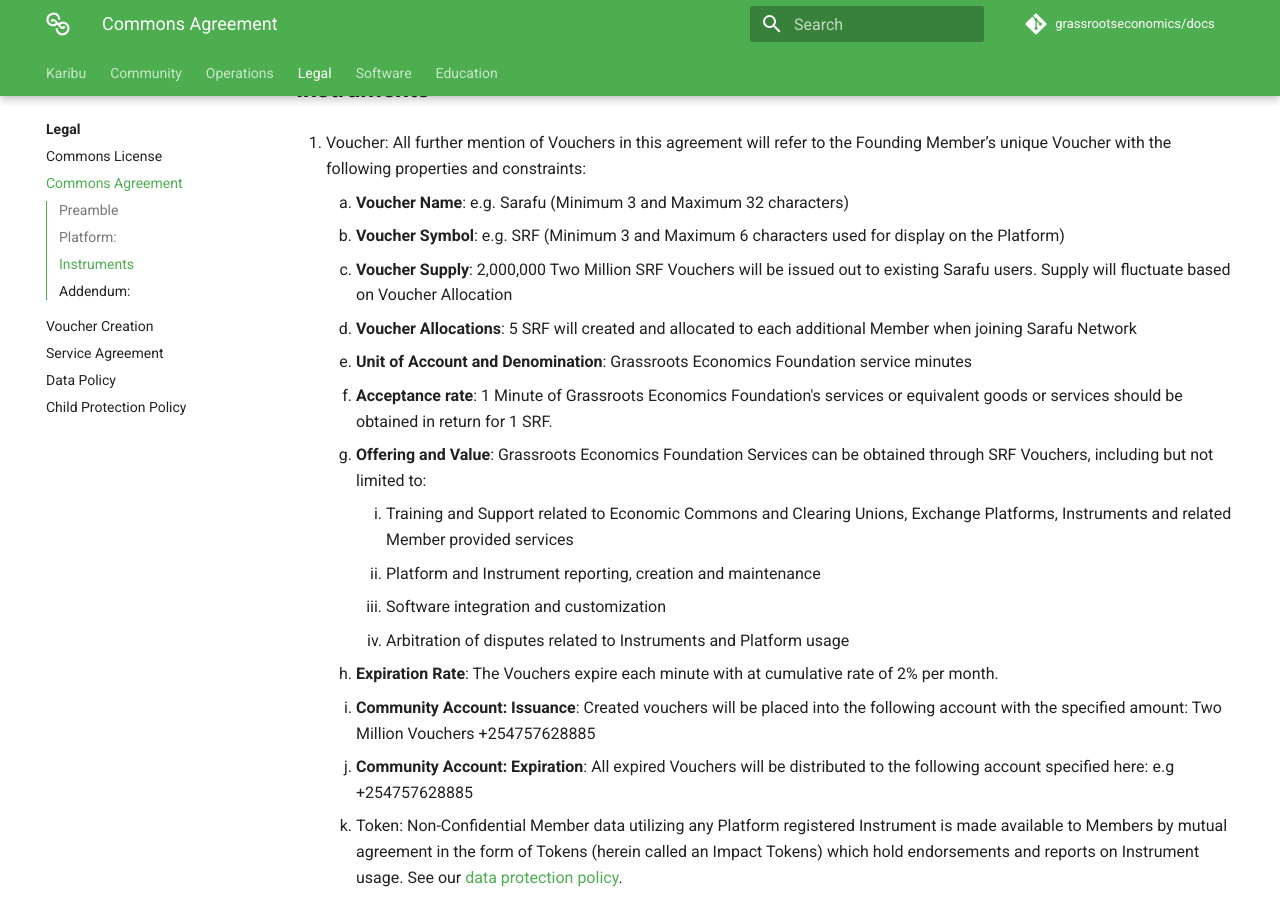
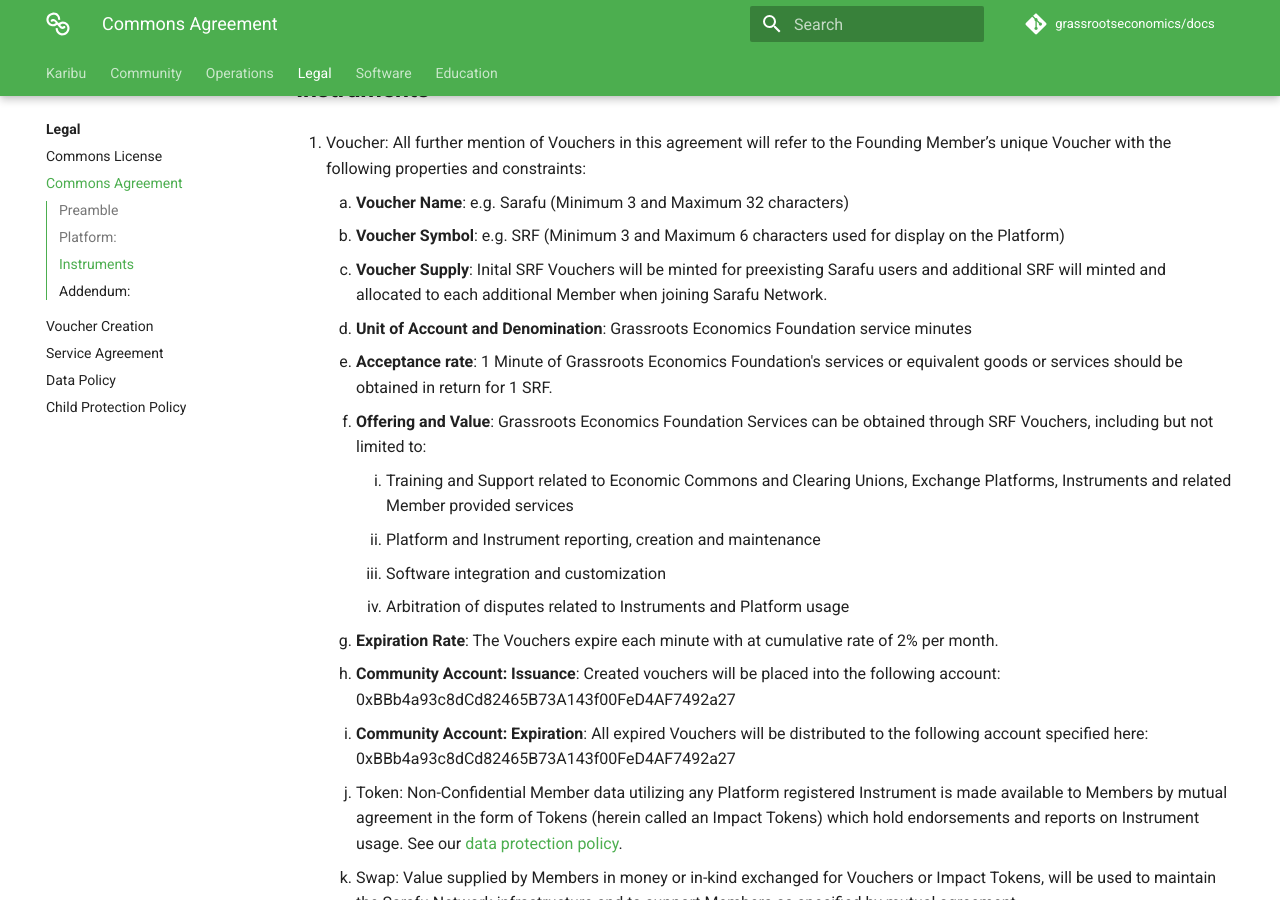
Before and after one commit to grassrootseconomics/docs.grassecon.org, an MkDocs documentation site: the page built from docs/legal/agreement.md, in a window 1280 px wide and 900 px high, scrolled down 711 px. Built offline with MkDocs 1.6.1 and Material for MkDocs 9.7.7, drawn with Linux system fonts in a browser that asks for light colours; comment, search, counter and statistics services are not loaded.

Commit message:
updated sink address and removed any specification for initial vouchers

```diff
--- a/docs/legal/agreement.md
+++ b/docs/legal/agreement.md
@@ -20,8 +20,7 @@
 
     1. **Voucher Name**: e.g. Sarafu (Minimum 3 and Maximum 32 characters)
     2. **Voucher Symbol**: e.g. SRF (Minimum 3 and Maximum 6 characters used for display on the Platform)
-    3. **Voucher Supply**: 2,000,000 Two Million SRF Vouchers will be issued out to existing Sarafu users. Supply will fluctuate based on Voucher Allocation
-    4. **Voucher Allocations**: 5 SRF will created and allocated to each additional Member when joining Sarafu Network
+    3. **Voucher Supply**: Inital SRF Vouchers will be minted for preexisting Sarafu users and additional SRF will minted and allocated to each additional Member when joining Sarafu Network.
     5. **Unit of Account and Denomination**: Grassroots Economics Foundation service minutes
     5. **Acceptance rate**: 1 Minute of Grassroots Economics Foundation's services or equivalent goods or services should be obtained in return for 1 SRF.
     6. **Offering and Value**: Grassroots Economics Foundation Services can be obtained through SRF Vouchers, including but not limited to:
@@ -30,8 +29,8 @@
         3. Software integration and customization
         4. Arbitration of disputes related to Instruments and Platform usage
     7. **Expiration Rate**: The Vouchers expire each minute with at cumulative rate of 2% per month.
-    8. **Community Account: Issuance**: Created vouchers will be placed into the following account with the specified amount: Two Million Vouchers +254757628885
-    9. **Community Account: Expiration**: All expired Vouchers will be distributed to the following account specified here: e.g +254757628885
+    8. **Community Account: Issuance**: Created vouchers will be placed into the following account: 0xBBb4a93c8dCd82465B73A143f00FeD4AF7492a27
+    9. **Community Account: Expiration**: All expired Vouchers will be distributed to the following account specified here: 0xBBb4a93c8dCd82465B73A143f00FeD4AF7492a27
 2. Token: Non-Confidential Member data utilizing any Platform registered Instrument is made available to Members by mutual agreement in the form of Tokens (herein called an Impact Tokens) which hold endorsements and reports on Instrument usage. See our [data protection policy](https://docs.grassecon.org/legal/data_policy/).
 3. Swap: Value supplied by Members in money or in-kind exchanged for Vouchers or Impact Tokens, will be used to maintain the Sarafu Network infrastructure and to support Members as specified by mutual agreement.
 
```
